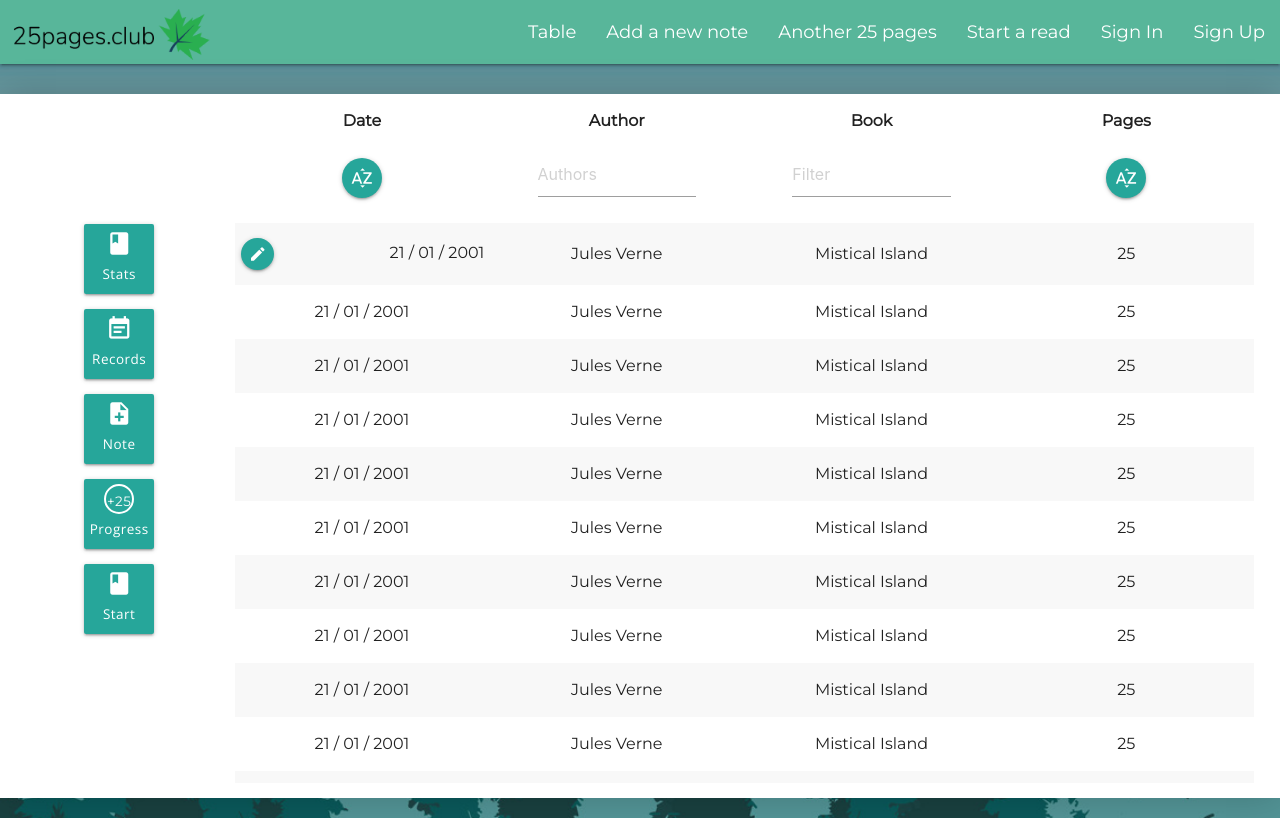
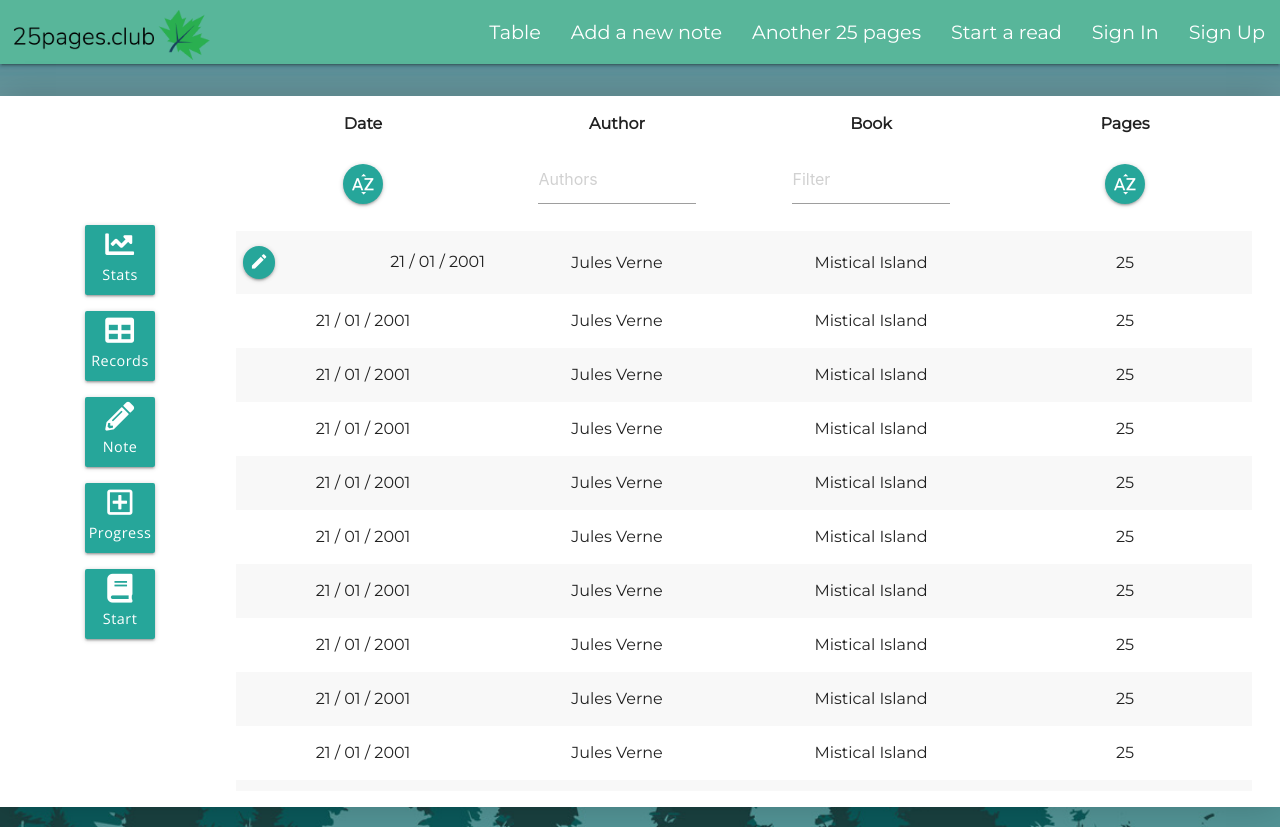
Before and after one commit to Kavtorev/25-pages-club, a React (Create React App) app: page /workshop in a window 1280 px wide. Built offline with nearby package versions, Linux system fonts and the light colour scheme.

Commit message:
little changes

```diff
--- a/public/index.html
+++ b/public/index.html
@@ -28,6 +28,7 @@
     <!-- <link href="https://fonts.googleapis.com/css2?family=Nunito&display=swap" rel="stylesheet">  -->
     <link href="https://fonts.googleapis.com/css2?family=Montserrat&display=swap" rel="stylesheet">
     <link href="https://fonts.googleapis.com/css2?family=Open+Sans&display=swap" rel="stylesheet">
+    <link rel="stylesheet" href="https://cdnjs.cloudflare.com/ajax/libs/font-awesome/5.15.1/css/all.min.css" integrity="sha512-+4zCK9k+qNFUR5X+cKL9EIR+ZOhtIloNl9GIKS57V1MyNsYpYcUrUeQc9vNfzsWfV28IaLL3i96P9sdNyeRssA==" crossorigin="anonymous" />
     <title>25pagesClub</title>
   </head>
   <body>
--- a/src/App.js
+++ b/src/App.js
@@ -8,6 +8,7 @@ import Register from "./components/register/Register.js";
 import ForgotAPassword from "./components/forgotapass/ForgotAPassword";
 import WorkShopContainer from "./containers/workshopcontainer/WorkShopContainer";
 import EntryContainer from "./containers/entrycontainer/EntryContainer";
+import BottomNavigation from "./components/bottomnavigation/BottomNavigation";
 
 const renderEntryContainer = (component) => {
   return <EntryContainer>{component}</EntryContainer>;
@@ -23,6 +24,7 @@ function App() {
         <Route path="/workshop">
           <NavigationBar />
           <WorkShopContainer />
+          <BottomNavigation />
         </Route>
         <Route path="/signin">{renderEntryContainer(<SignIn />)}</Route>
         <Route path="/register">{renderEntryContainer(<Register />)}</Route>
--- a/src/components/options/Options.css
+++ b/src/components/options/Options.css
@@ -7,7 +7,6 @@
   justify-content: center;
 }
 
-/* figure out how to make it sticky ("love CSS") */
 .options .btn-large {
   display: flex;
   justify-content: center;
--- a/src/components/options/Options.js
+++ b/src/components/options/Options.js
@@ -4,19 +4,19 @@ import "./Options.css";
 
 function Options({ url }) {
   return (
-    <div className="options">
+    <div className="options hide-on-small-and-down">
       <div className="option">
         <Link
           to={`${url}/stats`}
           className="waves-effect waves-green btn-large"
         >
-          <i className="medium material-icons">book</i>
+          <i class="fas fa-chart-line"></i>
           <p>Stats</p>
         </Link>
       </div>
       <div className="option">
         <Link to={url} className="waves-effect waves-red btn-large">
-          <i className="medium material-icons">event_note</i>
+          <i class="fas fa-table"></i>
           <p>Records</p>
         </Link>
       </div>
@@ -25,7 +25,7 @@ function Options({ url }) {
           to={`${url}/notation`}
           className="waves-effect waves-orange btn-large"
         >
-          <i className="medium material-icons">note_add</i>
+          <i class="fas fa-pencil-alt"></i>
           <p>Note</p>
         </Link>
       </div>
@@ -34,7 +34,7 @@ function Options({ url }) {
           to={`${url}/add-a-record`}
           className="waves-effect waves-purple btn-large"
         >
-          <span class="dot">+25</span>
+          <i class="far fa-plus-square"></i>
           <p>Progress</p>
         </Link>
       </div>
@@ -43,7 +43,7 @@ function Options({ url }) {
           to={`${url}/start-a-read`}
           className="waves-effect waves-green btn-large"
         >
-          <i className="medium material-icons">book</i>
+          <i class="fas fa-book"></i>
           <p>Start</p>
         </Link>
       </div>
--- a/src/containers/workshopcontainer/WorkShopContainer.css
+++ b/src/containers/workshopcontainer/WorkShopContainer.css
@@ -28,6 +28,7 @@
 @media only screen and (max-width: 600px) {
   .wrapper {
     width: 100%;
+    padding: 2.5rem;
   }
 
   .main__part {
--- a/src/index.css
+++ b/src/index.css
@@ -1,8 +1,10 @@
+:root {
+  font-size: 16px;
+}
 * {
   margin: 0;
   padding: 0;
   box-sizing: border-box;
-  font-size: 16px;
   font-family: "Montserrat", sans-serif;
 }
 
```
